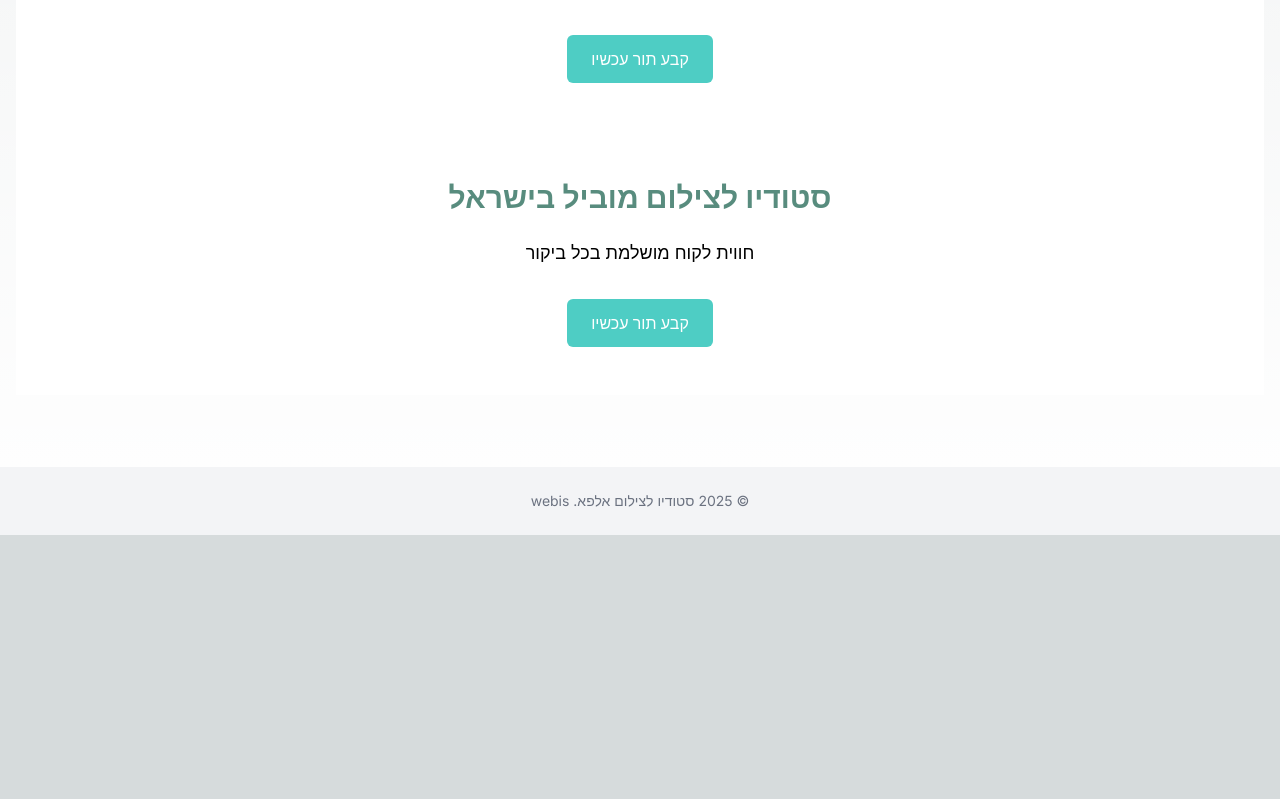
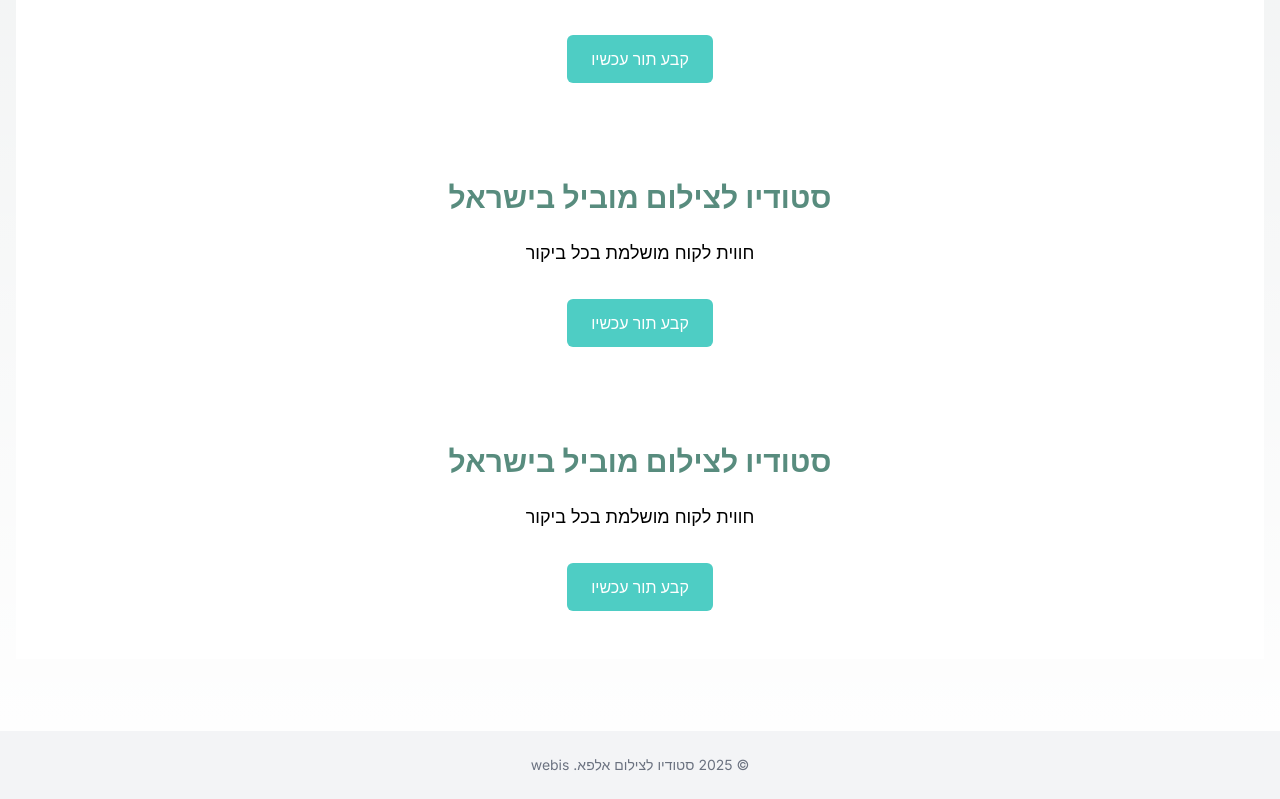
Before and after one commit to Webis-sites/webis-site-stvdyv-ltsylvm-alpa-1747504353936, a Next.js app: page / in a window 1280 px wide. Shown: the part 2013-2812 px from the top of the page. Before the commit the page ends 2548 px from the top, so only its background shows below. Built offline with nearby package versions, Linux system fonts and the light colour scheme.

Commit message:
Add Button component to page

```diff
--- a/src/app/page.tsx
+++ b/src/app/page.tsx
@@ -9,6 +9,7 @@ import GallerySection from '@/components/GallerySection';
 import ContactSection from '@/components/ContactSection';
 import CTASection from '@/components/CTASection';
 import Footer from '@/components/Footer';
+import Button from '@/components/Button';
 
 export default function HomePage() {
   return (
@@ -24,6 +25,7 @@ export default function HomePage() {
         <ContactSection />
         <CTASection />
         <Footer />
+        <Button />
       </main>
     </>
   );
```
